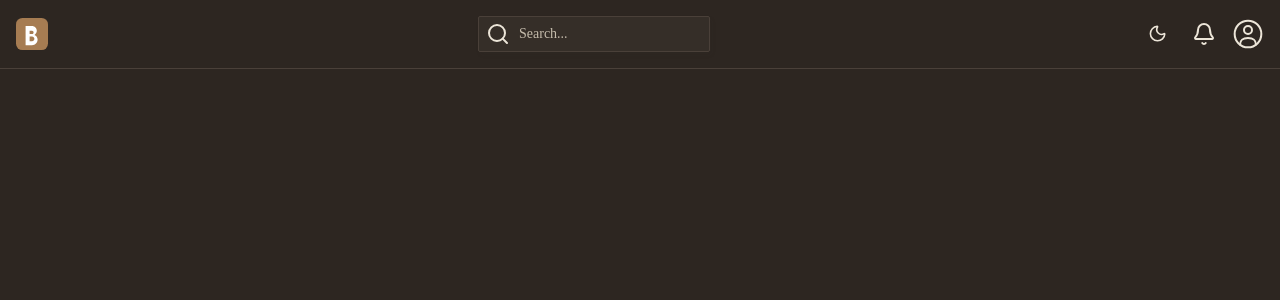
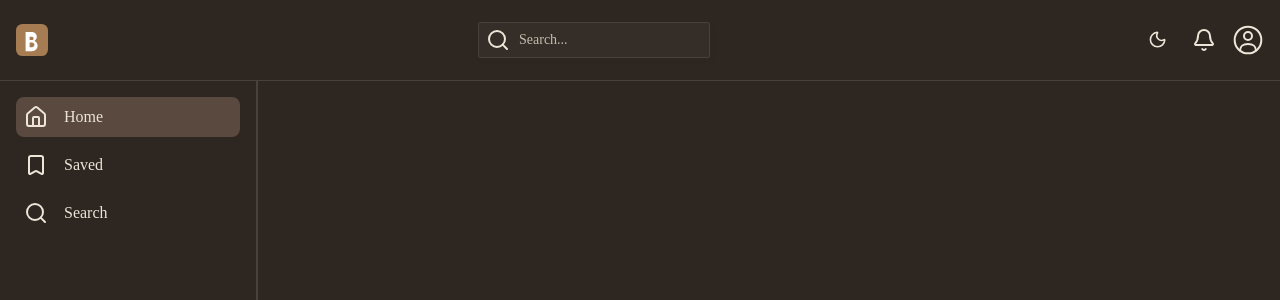
Before and after one commit to owaish3301/blog, a React (Vite) app: page / in a window 1280 px wide. Shown: the top 300 px of the page. Built offline with nearby package versions, Linux system fonts and the light colour scheme.

Commit message:
feat: added left sidebar for bigger screens

```diff
--- a/src/App.tsx
+++ b/src/App.tsx
@@ -11,7 +11,7 @@ export default function App() {
       <Separator />
 
       {/* the main body part */}
-      <div className="absolute bottom-0 w-full">
+      <div className="w-full h-[90%]">
         <BottomTabs />
         <SideBars />
       </div>
--- a/src/components/NavBar.tsx
+++ b/src/components/NavBar.tsx
@@ -8,12 +8,12 @@ import { useTheme } from "../theme/theme-context";
 export default function NavBar() {
     const { theme, setTheme } = useTheme();
   return (
-    <nav className="p-4 flex justify-between items-center">
+    <nav className="p-4 flex justify-between items-center h-[10%]">
       <img src="/logo.svg" alt="Blog Logo" className="w-8 h-8" />
 
       <div className="relative hidden sm:block">
         <SearchIcon className="absolute translate-y-1/4 left-2" />
-        <Input className="pl-10" type="search" placeholder="Search..." />
+        <Input className="pl-10" type="search" placeholder="Search..." name="search" />
       </div>
 
       <div className="text-accent-foreground flex gap-4 items-center">
--- a/src/components/SideBars.tsx
+++ b/src/components/SideBars.tsx
@@ -1,7 +1,33 @@
+import { tabItems } from "../Constants/tabs"
+import { Separator } from "./ui/separator"
+
 export default function SideBars () {
   return (
-    <div className="hidden sm:block">
+    <div className="hidden sm:flex h-full">
+      <div className="w-1/5 h-full">
+        {/* left sidebar */}
+        <ul className="flex flex-col gap-2 p-4">
+          {tabItems.map((item) => (
+            <li key={item.name}>
+              <div
+                className={`flex rounded-xl gap-4 p-2 ${
+                  item.isActive ? "bg-accent" : ""
+                }`}
+              >
+                <item.icon /> {item.name}{" "}
+              </div>
+            </li>
+          ))}
+        </ul>
+      </div>
 
+      <Separator orientation="vertical" />
+
+      <div></div>
+
+      <Separator orientation="vertical" />
+
+      <div className="w-1/5 h-full hidden lg:block">{/* right sidebar */}</div>
     </div>
-  )
+  );
 }
```
